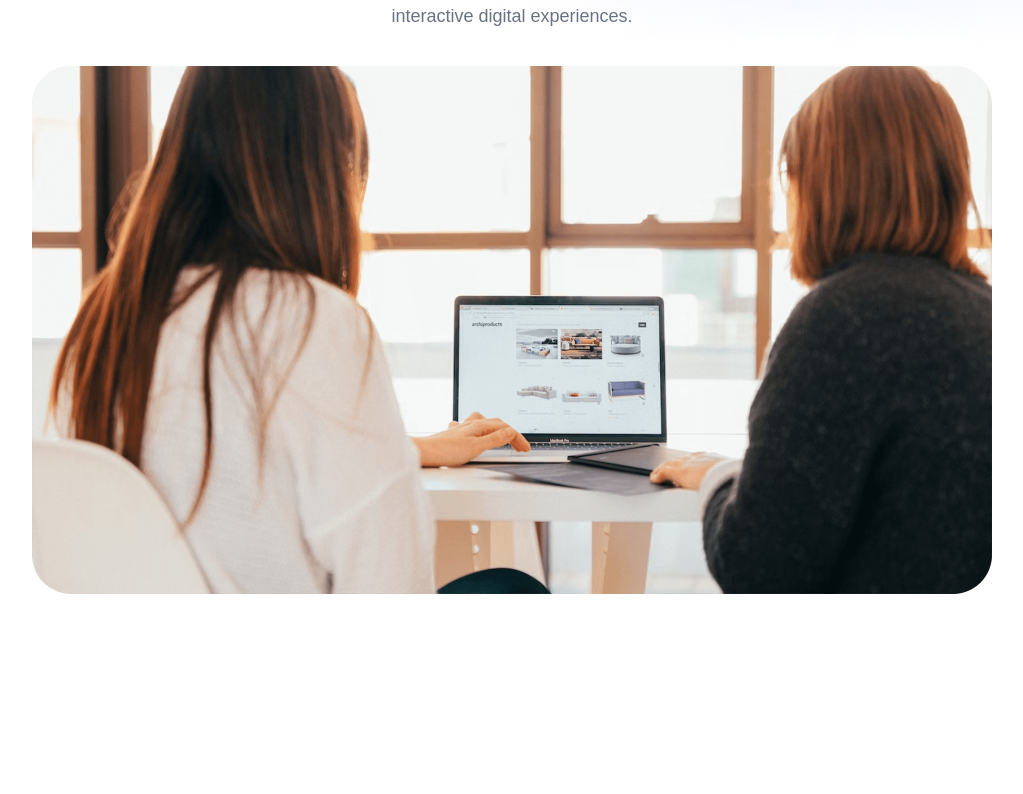
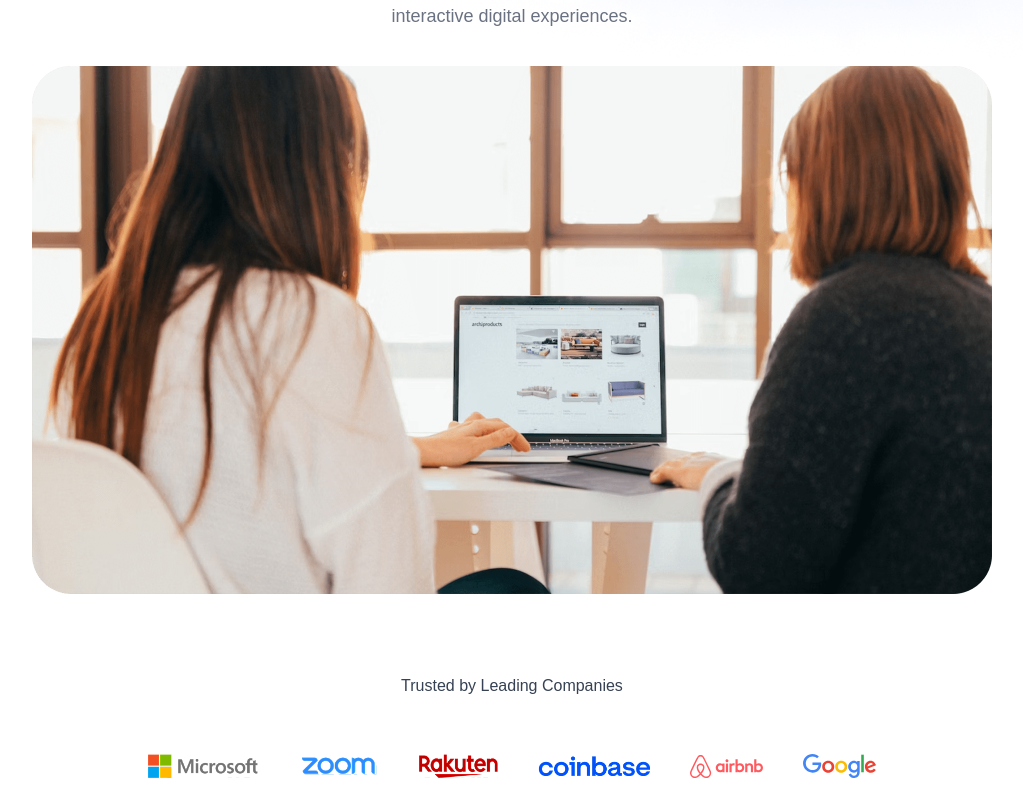
Before and after one commit to numansayyad/AgencyAI, a React (Vite) app: page / in a window 1280 px wide. Shown: the part 453-1247 px from the top of the page, without its empty margins (128-1151 px from the left). Before the commit the page ends 1127 px from the top, so only its background shows below. Built offline with nearby package versions, Linux system fonts and the light colour scheme.

Commit message:
update  code

```diff
--- a/src/App.jsx
+++ b/src/App.jsx
@@ -2,6 +2,8 @@
 import React, { useState } from 'react'
 import Navbar from './components/Navbar'
 import Hero from './components/Hero'
+import TrustedBy from './components/TrustedBy'
+import Services from './components/Services'
 
 const App = () => {
     // Initialize theme from localStorage, default to 'light'
@@ -12,6 +14,9 @@
     <div className='dark:bg-black relative'>
       <Navbar theme={theme} setTheme={setTheme} />
     <Hero/>
+        {/* <Services/> */}
+
+    <TrustedBy/>
     </div>
   )
 }
--- /dev/null
+++ b/src/components/Services.jsx
@@ -0,0 +1,55 @@
+import React from 'react'
+import assets from '../assets/assets'
+import Title from './Title'
+
+function Services() {
+const servicesData = [
+  {
+    // Service 1: Advertising
+    title: 'Advertising',
+    description: 'We turn bold ideas into powerful digital solutions that connect, engage...',
+    icon: assets.ads_icon
+  },
+  {
+    // Service 2: Content marketing
+    title: 'Content marketing',
+    description: 'We help you execute your plan and deliver results.',
+    icon: assets.marketing_icon
+  },
+  {
+  // Service 3: Content writing
+  title: 'Content writing',
+  description: 'We help you create a marketing strategy that drives results.',
+  icon: assets.content_icon,
+},
+{
+  // Service 4: Social media
+  title: 'Social media',
+  description: 'We help you build a strong social media presence and engage with your audience.',
+  icon: assets.social_icon,
+},
+
+]
+
+  return (
+    <div
+  id='services'
+  className='relative flex flex-col items-center gap-7 px-4 sm:px-12 lg:px-24 xl:px-40 pt-30 text-gray-700 dark:text-white'
+>
+  {/* Background image (only visible in light mode) */}
+  <img
+    src={assets.bgImage2}
+    alt=''
+    className='absolute -top-110 -left-70 -z-1 dark:hidden'
+  />
+ <Title
+  title="How can we help?"
+  desc="From strategy to execution, we craft digital solutions that move your business forward."
+/>
+
+</div>
+
+  )
+}
+
+export default Services
--- /dev/null
+++ b/src/components/Title.jsx
@@ -0,0 +1,20 @@
+import React from 'react'
+
+    // Reusable Title component: shows heading and description
+const Title = ({ title, desc }) => {
+  return (
+    <>
+      {/* Main heading */}
+      <h2 className='text-3xl sm:text-5xl font-medium'>{title}</h2>
+
+      {/* Supporting description text */}
+      <p className='max-w-lg text-center text-gray-500 dark:text-white/75 mb-6'>
+        {desc}
+      </p>
+    </>
+  )
+}
+
+
+
+export default Title
--- /dev/null
+++ b/src/components/TrustedBy.jsx
@@ -0,0 +1,24 @@
+import React from 'react'
+import {company_logos} from '../assets/assets'
+
+const TrustedBy = () => {
+  return (
+    <div className='flex flex-col items-center px-4 sm:px-12 lg:px-24 xl:px-40 gap-10 text-gray-700 dark:text-white/80'>
+      <h3 className='font-semibold'>Trusted by Leading Companies</h3>
+
+      <div className='flex items-center justify-center flex-wrap gap-10 m-4'>
+        {company_logos.map((logo, index)=>(
+          <img
+            key={index}
+            src={logo}
+            alt=""
+            className='max-h-5 sm:max-h-6 dark:drop-shadow-xl'
+          />
+        ))}
+      </div>
+    </div>
+  )
+}
+
+
+export default TrustedBy
```
